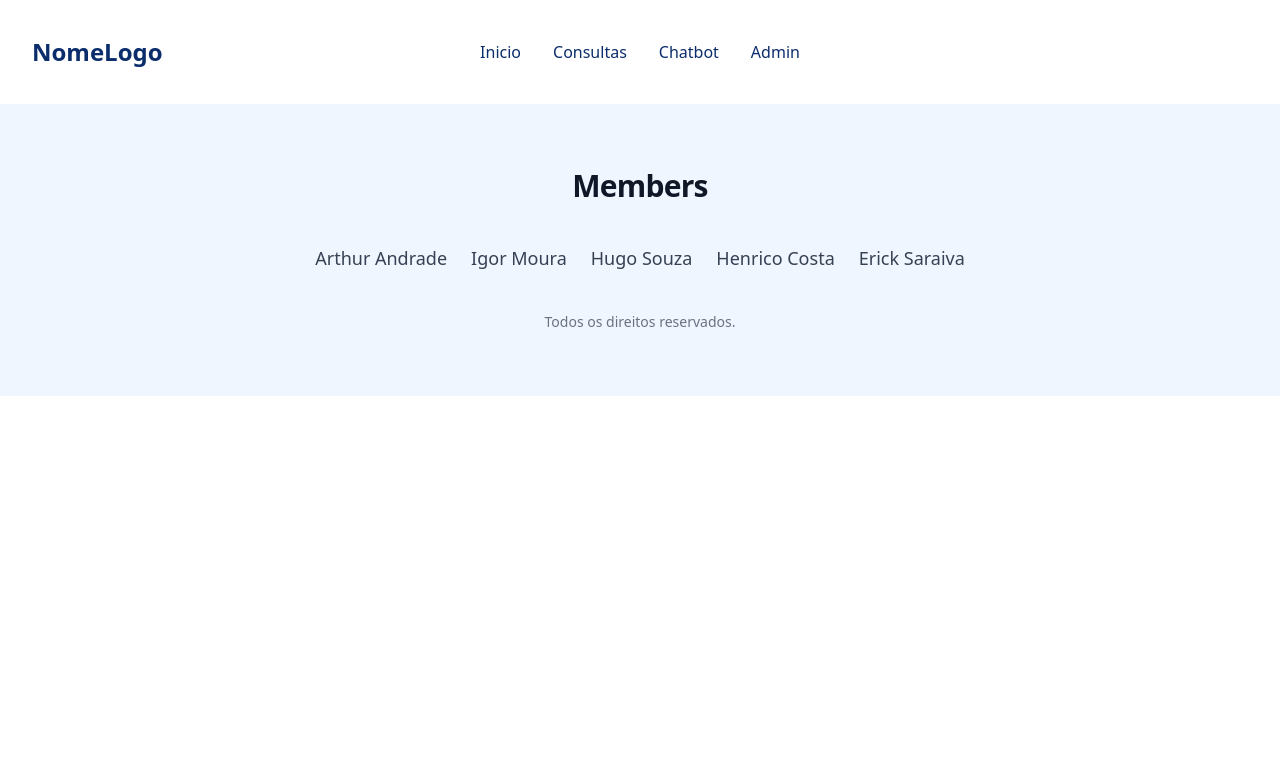
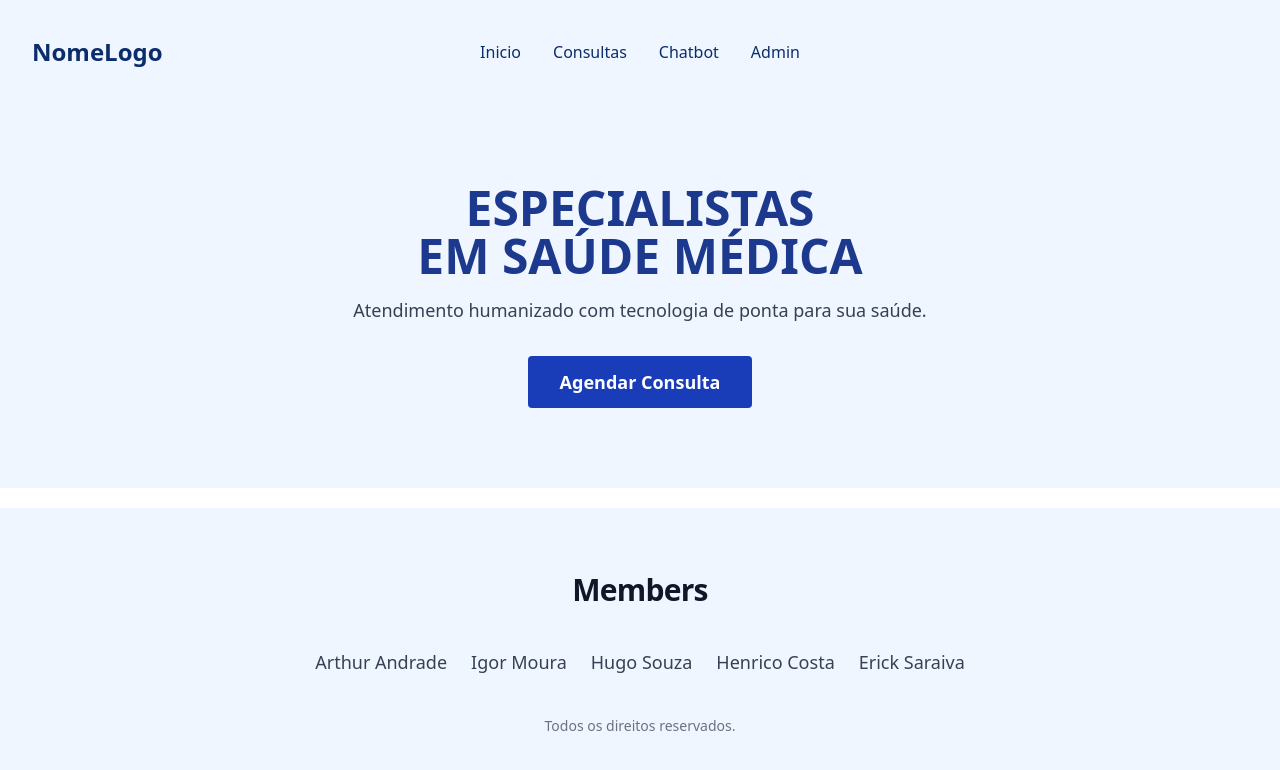
Before and after one commit to igormooura/ChatBot, a React (Vite) app in the folder frontend/: page / in a window 1280 px wide. Shown: the top 770 px of the page. Built offline with nearby package versions, Linux system fonts and the light colour scheme.

Commit message:
style: padronizar as cores da página principal

```diff
--- a/frontend/src/components/Header/Header.tsx
+++ b/frontend/src/components/Header/Header.tsx
@@ -6,7 +6,7 @@ const Header = () => {
   const handleClick = () => setNav(!nav);
 
   return (
-    <header className="w-full px-8 py-9 bg-transparent flex items-center justify-between relative">
+    <header className="w-full  px-8 py-9 bg-blue-50 flex items-center justify-between relative">
       <div className="text-2xl font-bold text-[#0B2D6B] z-10">
         NomeLogo
       </div>
--- /dev/null
+++ b/frontend/src/components/HeroSection/HeroSection.tsx
@@ -0,0 +1,17 @@
+const HeroSection = () => {
+  return (
+    <section className="flex flex-col items-center justify-center text-center bg-blue-50 py-20 px-4">
+      <h1 className="text-4xl sm:text-5xl font-bold text-blue-900 mb-4">
+        ESPECIALISTAS <br /> EM SAÚDE MÉDICA
+      </h1>
+      <p className="text-lg text-gray-700 mb-8 max-w-xl">
+        Atendimento humanizado com tecnologia de ponta para sua saúde.
+      </p>
+      <button className="bg-blue-800 text-white text-lg font-semibold px-8 py-3 rounded hover:bg-blue-900 transition">
+        Agendar Consulta
+      </button>
+    </section>
+  );
+};
+
+export default HeroSection;
--- a/frontend/src/pages/Home.tsx
+++ b/frontend/src/pages/Home.tsx
@@ -1,12 +1,15 @@
 import Footer from "../components/Footer/Footer";
 import Header from "../components/Header/Header";
+import HeroSection from "../components/HeroSection/HeroSection";
 
 const Home = () => {
   return (
-    <>
+    <div className="min-h-screen flex flex-col">
       <Header />
+      <HeroSection />
+      <div className="flex-grow" />
       <Footer />
-    </>
+    </div>
   );
 };
 
```
